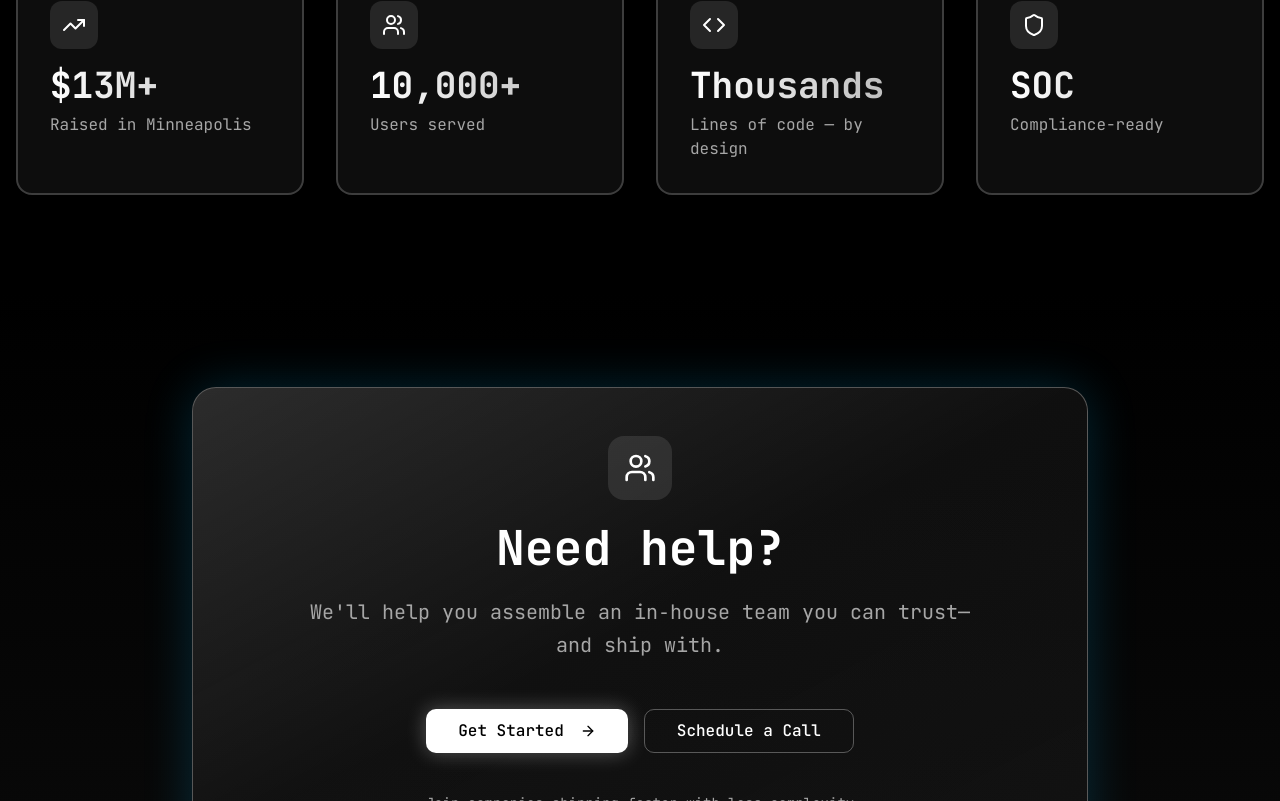
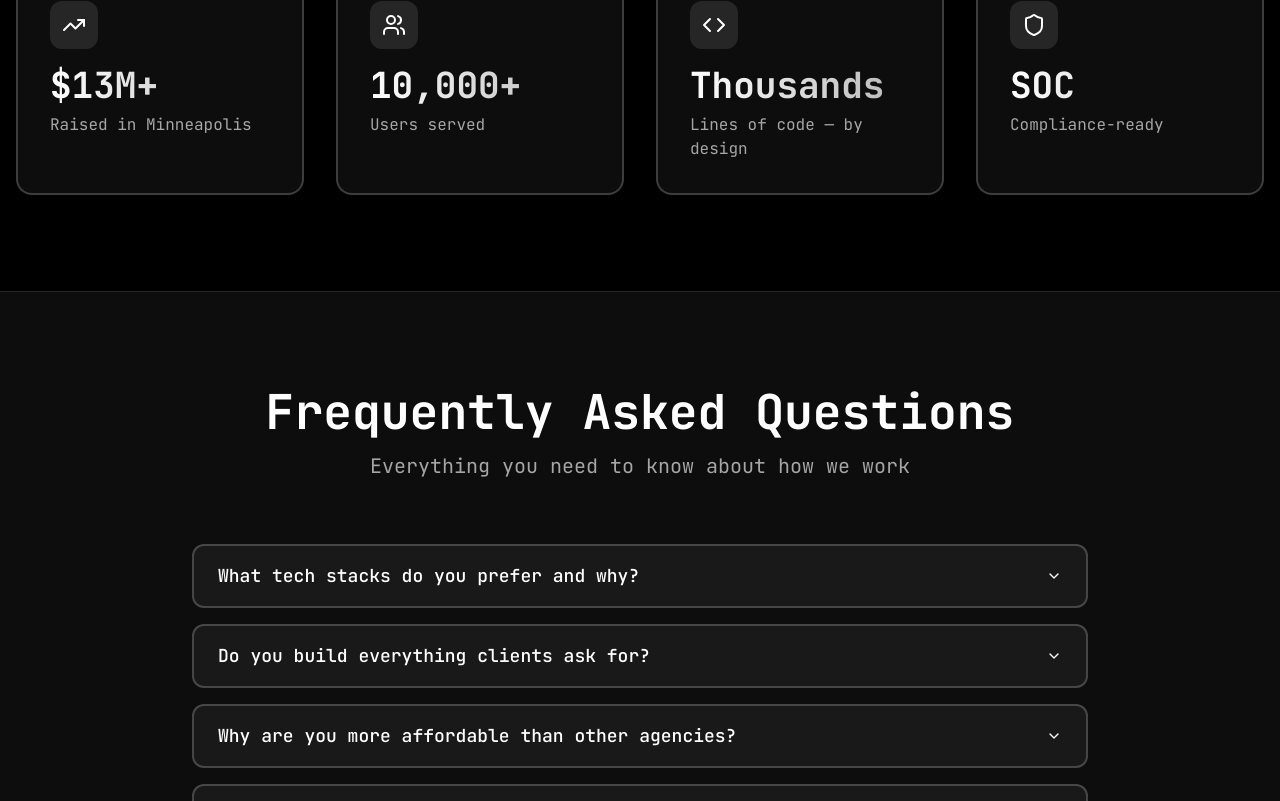
Before and after one commit to samldahl/aisle51-labs-landing, a React (Vite) app: page / in a window 1280 px wide. Shown: the part 1999-2800 px from the top of the page. Built offline with nearby package versions, Linux system fonts and the light colour scheme; the HTML template or start-up script is replaced by a standard one.

Commit message:
Add FAQ section

```diff
--- a/src/pages/Index.tsx
+++ b/src/pages/Index.tsx
@@ -1,6 +1,7 @@
 import { Hero } from "@/components/Hero";
 import { Services } from "@/components/Services";
 import { TrackRecord } from "@/components/TrackRecord";
+import { FAQ } from "@/components/FAQ";
 import { CallToAction } from "@/components/CallToAction";
 import { Footer } from "@/components/Footer";
 
@@ -10,6 +11,7 @@ const Index = () => {
       <Hero />
       <Services />
       <TrackRecord />
+      <FAQ />
       <CallToAction />
       <Footer />
     </div>
```
